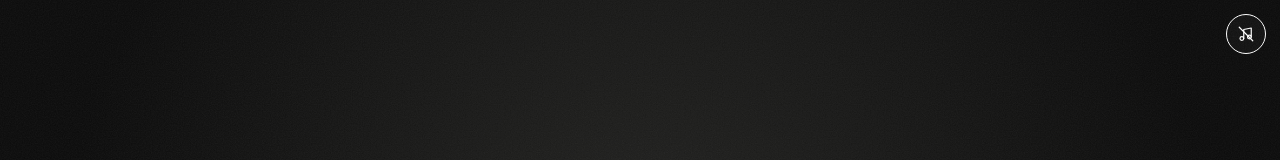
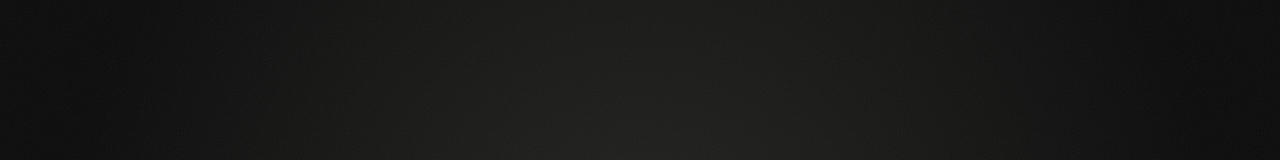
Before and after one commit to BetaGS/convite-casamento, a React (Vite) app: page / in a window 1280 px wide. Shown: the top 160 px of the page. Built offline with nearby package versions, Linux system fonts and the light colour scheme.

Commit message:
remoção de musica e de botão de musica

```diff
--- a/src/App.jsx
+++ b/src/App.jsx
@@ -1,7 +1,6 @@
-import { useCallback, useEffect, useRef, useState } from "react";
+import { useCallback, useEffect, useState } from "react";
 import weddingData from "./data/weddingData";
 import Envelope from "./components/Envelope";
-import MusicButton from "./components/MusicButton";
 import Hero from "./components/Hero";
 import Events from "./components/Events";
 import MapSection from "./components/MapSection";
@@ -11,8 +10,6 @@ import Footer from "./components/Footer";
 export default function App() {
   const [opened, setOpened] = useState(false);
   const handleOpened = useCallback(() => setOpened(true), []);
-  const musicRef = useRef(null);
-  const startMusic = useCallback(() => musicRef.current?.play(), []);
 
   // Pré-carrega a foto principal enquanto o envelope está na tela
   useEffect(() => {
@@ -29,8 +26,7 @@ export default function App() {
 
   return (
     <>
-      {!opened && <Envelope onOpened={handleOpened} onStart={startMusic} />}
-      <MusicButton controlRef={musicRef} />
+      {!opened && <Envelope onOpened={handleOpened} />}
       {opened && (
         <>
           <main>
--- a/src/components/Envelope.jsx
+++ b/src/components/Envelope.jsx
@@ -5,7 +5,7 @@ import Monogram from "./Monogram";
 import "../styles/Envelope.css";
 
 // closed -> opening (selo se desfaz, aba abre, cartão sobe) -> leaving (cartão expande, tela some) -> onOpened()
-export default function Envelope({ onOpened, onStart }) {
+export default function Envelope({ onOpened }) {
   const [stage, setStage] = useState("closed");
   const { couple, date } = weddingData;
 
@@ -25,11 +25,7 @@ export default function Envelope({ onOpened, onStart }) {
       <button
         type="button"
         className={`env env--${stage}`}
-        onClick={() => {
-          if (stage !== "closed") return;
-          onStart?.(); // inicia a música no próprio toque, único momento em que o navegador permite
-          setStage("opening");
-        }}
+        onClick={() => stage === "closed" && setStage("opening")}
         aria-label="Abrir o convite"
       >
         <span className="env__body">
--- a/src/components/MusicButton.jsx
+++ /dev/null
@@ -1,51 +0,0 @@
-import { useImperativeHandle, useRef, useState } from "react";
-import weddingData from "../data/weddingData";
-import "../styles/MusicButton.css";
-
-// A música começa quando o convidado toca no envelope (o App chama controlRef.current.play()).
-// Navegadores bloqueiam som automático sem um toque antes, por isso não dá para tocar ao abrir a página.
-export default function MusicButton({ controlRef }) {
-  const audioRef = useRef(null);
-  const [playing, setPlaying] = useState(false);
-
-  useImperativeHandle(controlRef, () => ({
-    play: () => audioRef.current?.play()?.catch(() => {}), // arquivo ausente ou bloqueado: segue sem som
-  }), []);
-
-  if (!weddingData.music) return null;
-
-  const toggle = () => {
-    const audio = audioRef.current;
-    if (!audio) return;
-    if (audio.paused) audio.play().catch(() => {});
-    else audio.pause();
-  };
-
-  return (
-    <>
-      {/* playing acompanha o estado real do áudio, então o botão já aparece ativo quando a música começa */}
-      <audio
-        ref={audioRef}
-        src={weddingData.music}
-        loop
-        preload="auto"
-        onPlay={() => setPlaying(true)}
-        onPause={() => setPlaying(false)}
-      />
-      <button
-        type="button"
-        className={`music ${playing ? "music--on" : ""}`}
-        onClick={toggle}
-        aria-label={playing ? "Pausar música" : "Tocar música"}
-        aria-pressed={playing}
-      >
-        <svg viewBox="0 0 24 24" width="18" height="18" fill="none" stroke="currentColor" strokeWidth="1.6" strokeLinecap="round" strokeLinejoin="round" aria-hidden="true">
-          <path d="M9 18V6l10-2v12" />
-          <circle cx="6.5" cy="18" r="2.5" />
-          <circle cx="16.5" cy="16" r="2.5" />
-          {!playing && <path d="M3 3l18 18" />}
-        </svg>
-      </button>
-    </>
-  );
-}
--- a/src/data/weddingData.js
+++ b/src/data/weddingData.js
@@ -43,9 +43,6 @@ const weddingData = {
   // Foto de capa (hero): foto-11 tem espaço de céu acima do casal para o texto
   heroPhoto: "/images/foto-1.jpg",
 
-  // Música de fundo (opcional). Use "" para esconder o botão. Arquivo em public/audio/
-  music: "/audio/razaodaminhavida.mp3",
-
 
 
   // Fotos da galeria (retrato): foto-2.jpg até foto-10.jpg. Adicione ou remova à vontade.
--- a/src/styles/MusicButton.css
+++ /dev/null
@@ -1,9 +0,0 @@
-.music {
-  position: fixed; z-index: 200;
-  top: calc(env(safe-area-inset-top, 0px) + 0.9rem); right: 0.9rem;
-  width: 40px; height: 40px; display: grid; place-items: center;
-  border: 1px solid var(--gold); border-radius: 50%;
-  background: rgba(20, 20, 20, 0.75); backdrop-filter: blur(6px);
-  color: var(--gold-light); cursor: pointer; transition: background 0.3s, color 0.3s;
-}
-.music:hover, .music--on { background: var(--gold); color: var(--onyx); border-color: var(--gold); }
--- a/src/styles/global.css
+++ b/src/styles/global.css
@@ -28,7 +28,7 @@
 }
 
 /* Sobre fundos escuros, a cor de destaque vira branco */
-.band--dark, .hero, .footer, .envelope-screen, .music, .lightbox {
+.band--dark, .hero, .footer, .envelope-screen, .lightbox {
   --gold: #ffffff;
   --gold-light: #ffffff;
   --gold-dark: #ffffff;
```
Also changed, not shown: 1 other file (tests, documents, lock files or other folders).
